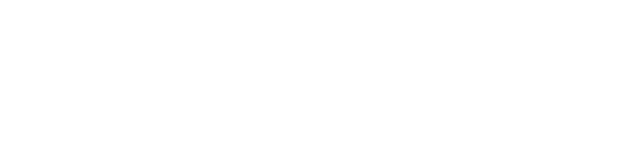
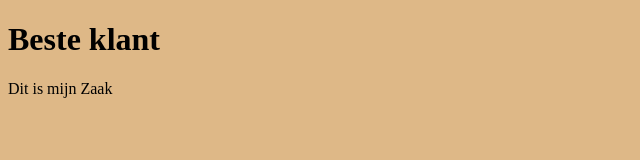
Before and after one commit to Niklasikos/M2Skill_github, a plain HTML site: page Les1/index.html in a window 1280 px wide. Shown: the whole page, without its empty margins (0-640 px from the left). Drawn offline with Linux system fonts and the light colour scheme.

Commit message:
opzet html files zakelijk

```diff
--- a/Les1/index.html
+++ b/Les1/index.html
@@ -3,9 +3,12 @@
 <head>
     <meta charset="UTF-8">
     <meta name="viewport" content="width=device-width, initial-scale=1.0">
+    <link rel="stylesheet" href="styles.css">
     <title>Document</title>
 </head>
 <body>
+    <h1>Beste klant</h1>
+    <p>Dit is mijn Zaak</p>
 
 </body>
 </html>
--- a/Les1/styles.css
+++ b/Les1/styles.css
@@ -0,0 +1,3 @@
+body {
+    background-color: burlywood;
+}
```
